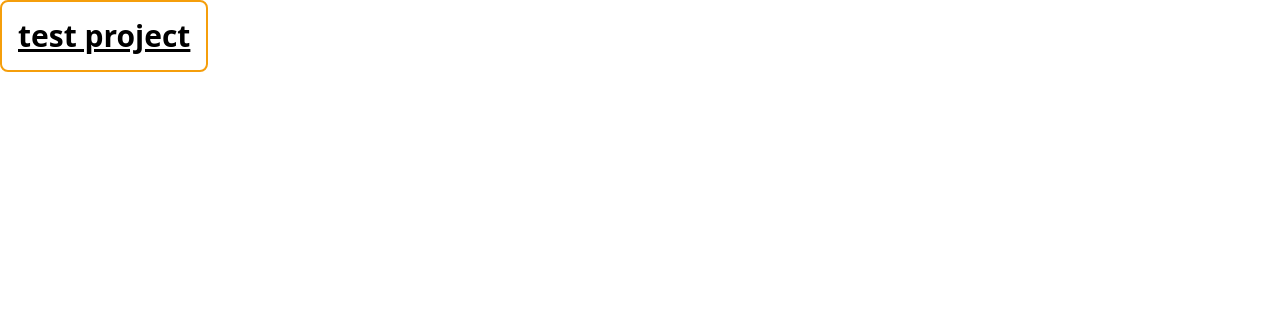
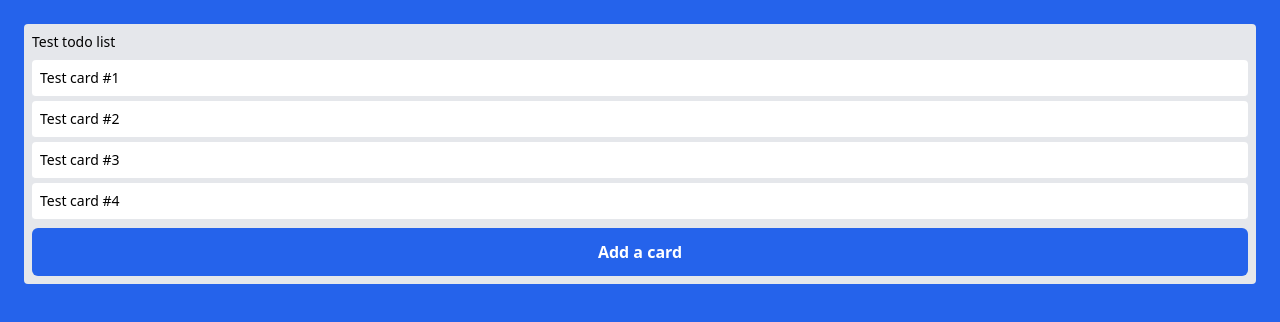
Before and after one commit to mvn-h24/vue-todo-example, a Vue app: page / in a window 1280 px wide. Shown: the top 322 px of the page. Built offline with nearby package versions, Linux system fonts and the light colour scheme.

Commit message:
init app

```diff
--- a/index.html
+++ b/index.html
@@ -7,7 +7,7 @@
     <title>Vite App</title>
   </head>
   <body>
-    <div id="app"></div>
+    <div id="app" class="app-layout"></div>
     <script type="module" src="/src/main.ts"></script>
   </body>
 </html>
--- a/src/App.vue
+++ b/src/App.vue
@@ -1,12 +1,52 @@
 <template>
-  <h1 class="text-3xl font-bold underline p-4 inline-block rounded-lg border-2 border-amber-500 block">
-    test project
-  </h1>
+  <ToDoList
+    v-for="(todoList, index) in ListOfTodoLists"
+    :key="index"
+    :title="todoList.title"
+    :editable="todoList.editable"
+  >
+    <template #cards-list v-if="todoList.items.length">
+      <ToDoListItem
+        v-for="(todo, index) in todoList.items"
+        :title="todo.title"
+        :description="todo.description"
+        :key="index"
+      />
+    </template>
+    <template #list-control-panel v-if="todoList.editable">
+      <AddTodoItemButton />
+    </template>
+  </ToDoList>
 </template>
+
+<script lang="ts">
+import ToDoList from "@app/components/ToDoList.vue";
+import ToDoListItem from "@app/components/ToDoListItem.vue";
+import { defineComponent, ref } from "vue";
+import AddTodoItemButton from "@app/components/AddTodoItemButton.vue";
+import { ITodoList } from "@app/types/ITodoList";
+import { EditableTodoListMock } from "./app-data-mock";
+
+export default defineComponent({
+  setup() {
+    const ListOfTodoLists = ref<Array<ITodoList>>([EditableTodoListMock]);
+    return {
+      ListOfTodoLists,
+    };
+  },
+  components: {
+    ToDoListItem,
+    ToDoList,
+    AddTodoItemButton,
+  },
+});
+</script>
 
 <style>
 /*noinspection ALL*/
-html, body, #app {
+html,
+body,
+#app {
   width: 100%;
   min-height: 100vh;
 }
--- /dev/null
+++ b/src/app-data-mock.ts
@@ -0,0 +1,27 @@
+import { ITodoListItem } from "@app/types/ITodoListItem";
+import { ITodoList } from "@app/types/ITodoList";
+
+export const TodoListDataMock: Array<ITodoListItem> = [
+  {
+    title: "Test card #1",
+    description: "Test card #1 description",
+  },
+  {
+    title: "Test card #2",
+    description: "Test card #2 description",
+  },
+  {
+    title: "Test card #3",
+    description: "Test card #3 description",
+  },
+  {
+    title: "Test card #4",
+    description: "Test card #4 description",
+  },
+];
+
+export const EditableTodoListMock: ITodoList = {
+  title: "Test todo list",
+  editable: true,
+  items: TodoListDataMock,
+};
--- /dev/null
+++ b/src/components/AddTodoItemButton.vue
@@ -0,0 +1,3 @@
+<template>
+  <button class="blue-btn">Add a card</button>
+</template>
--- /dev/null
+++ b/src/components/CheckListChecksCounter.vue
@@ -0,0 +1,22 @@
+<template>
+  <span class="text-xs flex items-center">
+    <svg
+      class="h-4 fill-current mr-1"
+      xmlns="http://www.w3.org/2000/svg"
+      viewBox="0 0 50 50"
+    >
+      <path
+        d="M11 4c-3.855 0-7 3.145-7 7v28c0 3.855 3.145 7 7 7h28c3.855 0 7-3.145 7-7V11c0-3.855-3.145-7-7-7zm0 2h28c2.773 0 5 2.227 5 5v28c0 2.773-2.227 5-5 5H11c-2.773 0-5-2.227-5-5V11c0-2.773 2.227-5 5-5zm25.234 9.832l-13.32 15.723-8.133-7.586-1.363 1.465 9.664 9.015 14.684-17.324z"
+      />
+    </svg>
+    3/5
+  </span>
+</template>
+
+<script>
+export default {
+  name: "CheckListChecksCounter",
+};
+</script>
+
+<style scoped></style>
--- /dev/null
+++ b/src/components/ToDoList.vue
@@ -0,0 +1,26 @@
+<template>
+  <div class="todo-list">
+    <h3 class="text-sm">{{ title }}</h3>
+    <div class="mt-2" v-if="$slots['cards-list']().length">
+      <slot name="cards-list"></slot>
+    </div>
+    <div v-if="$slots['list-control-panel']().length" class="mt-2">
+      <slot name="list-control-panel"></slot>
+    </div>
+  </div>
+</template>
+
+<script setup lang="ts">
+import { toRefs } from "vue";
+
+interface TodoListProps {
+  title?: string;
+}
+const props = withDefaults<Readonly<TodoListProps>, TodoListProps>(
+  defineProps<TodoListProps>(),
+  {
+    title: "To do list",
+  }
+);
+const { title } = toRefs<TodoListProps>(props);
+</script>
--- /dev/null
+++ b/src/components/ToDoListItem.vue
@@ -0,0 +1,17 @@
+<template>
+  <div class="todo-card">
+    <span>{{ title }}</span>
+  </div>
+</template>
+
+<script setup lang="ts">
+import { toRefs } from "vue";
+
+interface ToDoListItemProps {
+  title: string;
+  description: string;
+}
+const props = defineProps<ToDoListItemProps>();
+// eslint-disable-next-line @typescript-eslint/no-unused-vars
+const { title, description } = toRefs<ToDoListItemProps>(props);
+</script>
--- a/src/tailwind.css
+++ b/src/tailwind.css
@@ -1,3 +1,18 @@
 @tailwind base;
 @tailwind components;
 @tailwind utilities;
+
+@layer components {
+    .todo-card{
+        @apply bg-white p-2 rounded mt-1 border-b border-gray-200 cursor-pointer hover:bg-gray-100 text-sm
+    }
+    .todo-list{
+        @apply rounded bg-gray-200 p-2
+    }
+    .blue-btn{
+        @apply bg-blue-600 text-white rounded-md hover:bg-blue-500 font-semibold px-4 py-3 w-full transition ease-in-out
+    }
+    .app-layout{
+        @apply bg-blue-600 p-6
+    }
+}
--- /dev/null
+++ b/src/types/ITodoList.ts
@@ -0,0 +1,7 @@
+import { ITodoListItem } from "@app/types/ITodoListItem";
+
+export interface ITodoList {
+  title: string;
+  items: Array<ITodoListItem>;
+  editable: boolean;
+}
--- /dev/null
+++ b/src/types/ITodoListItem.ts
@@ -0,0 +1,4 @@
+export interface ITodoListItem {
+  title: string;
+  description: string;
+}
```
